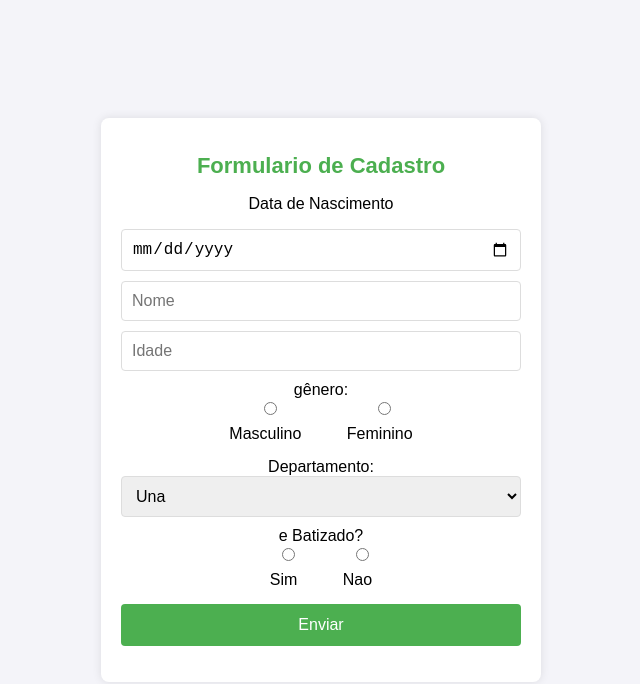
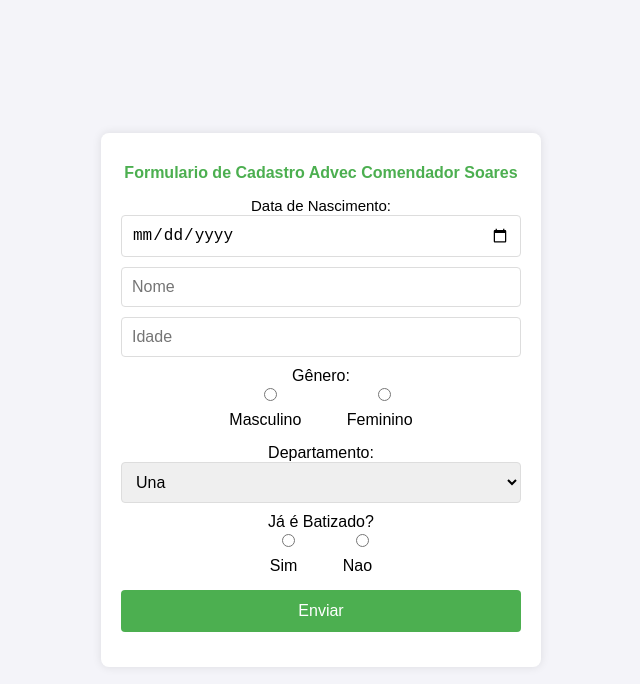
Before and after one commit to highlsilva/highlsilva.github.io, a browser extension: page pages/formulario-de-cadastro/index.html in a window 1280 px wide. Shown: the whole page, without its empty margins (319-959 px from the left). Drawn offline with Linux system fonts and the light colour scheme.

Commit message:
Formulario de Cadastro Advec Comendador Soares

```diff
--- a/pages/formulario-de-cadastro/index.html
+++ b/pages/formulario-de-cadastro/index.html
@@ -25,7 +25,7 @@
       }
       h1 {
         color: #4caf50;
-        font-size: 22px;
+        font-size: 16px;
       }
       input,
       select {
@@ -60,13 +60,18 @@
         background-color: #ccc;
         cursor: not-allowed;
       }
+
+      p{
+          margin-bottom: 1px;
+          font-size: 15px;
+        }
     </style>
   </head>
   <body>
     <div class="container">
-      <h1>Formulario de Cadastro</h1>
+      <h1>Formulario de Cadastro Advec Comendador Soares</h1>
       <form id="cadastroForm">
-        <p>Data de Nascimento</p>
+        <p>Data de Nascimento:</p>
         <input type="date" id="data" name="data" required placeholder="Data" />
         <input type="text" id="nome" name="nome" required placeholder="Nome" />
         <input
@@ -77,7 +82,7 @@
           placeholder="Idade"
         />
 
-        <label>gênero:</label>
+        <label>Gênero:</label>
         <div class="radio-group">
           <label
             ><input type="radio" name="gênero" value="Masculino" required />
@@ -96,7 +101,7 @@
         </select>
 
         <div id="batizadoField">
-          <label>e Batizado?</label>
+          <label>Já é Batizado?</label>
           <div class="radio-group">
             <label
               ><input type="radio" name="batizado" value="Sim" required />
@@ -137,7 +142,7 @@
           };
 
           // Enviar dados para Google Sheets
-          fetch("https://api.sheetmonkey.io/form/5vVgQe4Dc7PrfAEFXM8mKT", {
+          fetch("https://api.sheetmonkey.io/form/o9REUBvtWJ78CaqAYLXe3w", {
             method: "POST",
             body: JSON.stringify(formData),
             headers: {
```
Also changed, not shown: pages/formulario-de-cadastro/sucesso.html (line endings or trailing spaces).
